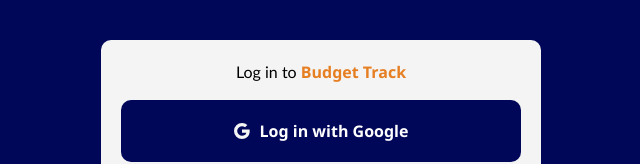
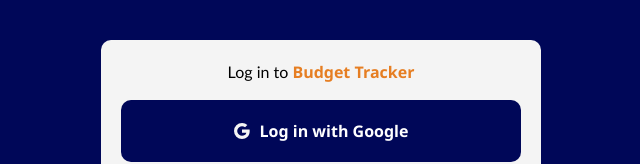
Before and after one commit to Miranda-K12/Budget-Track, a React (Vite) app: page /login in a window 1280 px wide. Shown: the top 164 px of the page, without its empty margins (319-959 px from the left). Built offline with nearby package versions, Linux system fonts and the light colour scheme.

Commit message:
change app name

```diff
--- a/src/Components/LogIn/LogIn.jsx
+++ b/src/Components/LogIn/LogIn.jsx
@@ -81,11 +81,10 @@
     return isValid;
   };
 
-  // Handle normal form submission
   const handleSubmit = (e) => {
     e.preventDefault();
     if (validateForm()) {
-      setName(inputName); // Set the global name when form is valid
+      setName(inputName);
       navigate('/dashboard');
     }
   };
@@ -99,7 +98,7 @@
     <div className={styles.container}>
       <div className={styles.login_form}>
         <p className={styles.app_subheader}>
-          Log in to <span className='app_name'>Budget Track</span>
+          Log in to <span className='app_name'>Budget Tracker</span>
         </p>
 
         {/* Google Login Button */}
@@ -114,9 +113,9 @@
             <img src={User} className={styles.username} alt="user-icon" />
             <input
               type='text'
-              value={inputName} // use inputName to control the input value
+              value={inputName}
               className={styles.name}
-              onChange={(e) => setInputName(e.target.value)} // update inputName
+              onChange={(e) => setInputName(e.target.value)}
               placeholder='Enter your Name'
             />
             {nameError && <p className={styles.error}>{nameError}</p>}
--- a/src/Components/Sidebar/Sidebar.jsx
+++ b/src/Components/Sidebar/Sidebar.jsx
@@ -17,7 +17,7 @@
 
   return (
     <div className={styles.sideBar}>
-      <h2 className={styles.sidebar_header}>Budget Track</h2>
+      <h2 className={styles.sidebar_header}>Budget Tracker</h2>
       <div className={styles.navigate_box}>
       <div className={styles.dashboard_box}>
         <Link to="/dashboard">
```
